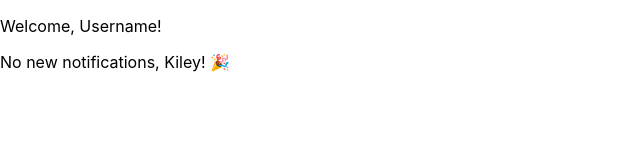
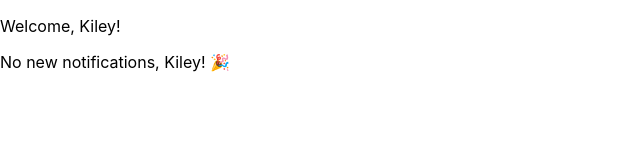
Before and after one commit to cvs181801/react-context, a React (Create React App) app: page / in a window 1280 px wide. Shown: the top 160 px of the page, without its empty margins (0-640 px from the left). Built offline with nearby package versions, Linux system fonts and the light colour scheme.

Commit message:
add a way for the header component to consume context

```diff
--- a/src/App.js
+++ b/src/App.js
@@ -5,7 +5,6 @@ import ThemeContext from './ThemeContext';
 
 class App extends React.Component {
   render() {
-    console.log(this.context)
       return (
           <div>
               <Header />
--- a/src/components/Header.js
+++ b/src/components/Header.js
@@ -1,13 +1,16 @@
 import React, {Component} from "react"
+import ThemeContext from "../ThemeContext"
 
 class Header extends Component {
     render() {
         return (
             <header>
-                <p>Welcome, Username!</p>
+                <p>Welcome, {this.context}!</p>
             </header>
         )
     }
 }
 
+Header.contextType = ThemeContext
+
 export default Header
```
